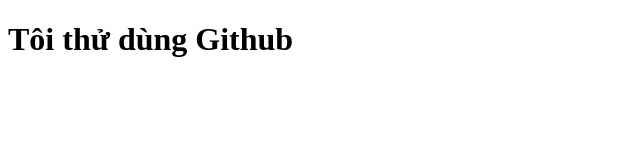
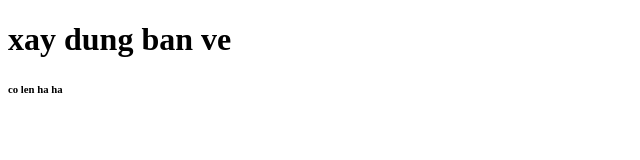
Before and after one commit to NguyenHV57TH2/webnhahang, a plain HTML site: page index.html in a window 1280 px wide. Shown: the whole page, without its empty margins (0-640 px from the left). Drawn offline with Linux system fonts and the light colour scheme.

Commit message:
toi sua title, h1

```diff
--- a/index.html
+++ b/index.html
@@ -4,9 +4,10 @@
     <meta charset="UTF-8">
     <meta http-equiv="X-UA-Compatible" content="IE=edge">
     <meta name="viewport" content="width=device-width, initial-scale=1.0">
-    <title>Document</title>
+    <title>Webnhahang</title>
 </head>
 <body>
-    <h1>Tôi thử dùng Github</h1>
+    <h1>xay dung ban ve</h1>
+    <h6>co len ha ha</h6>
 </body>
 </html>
```
